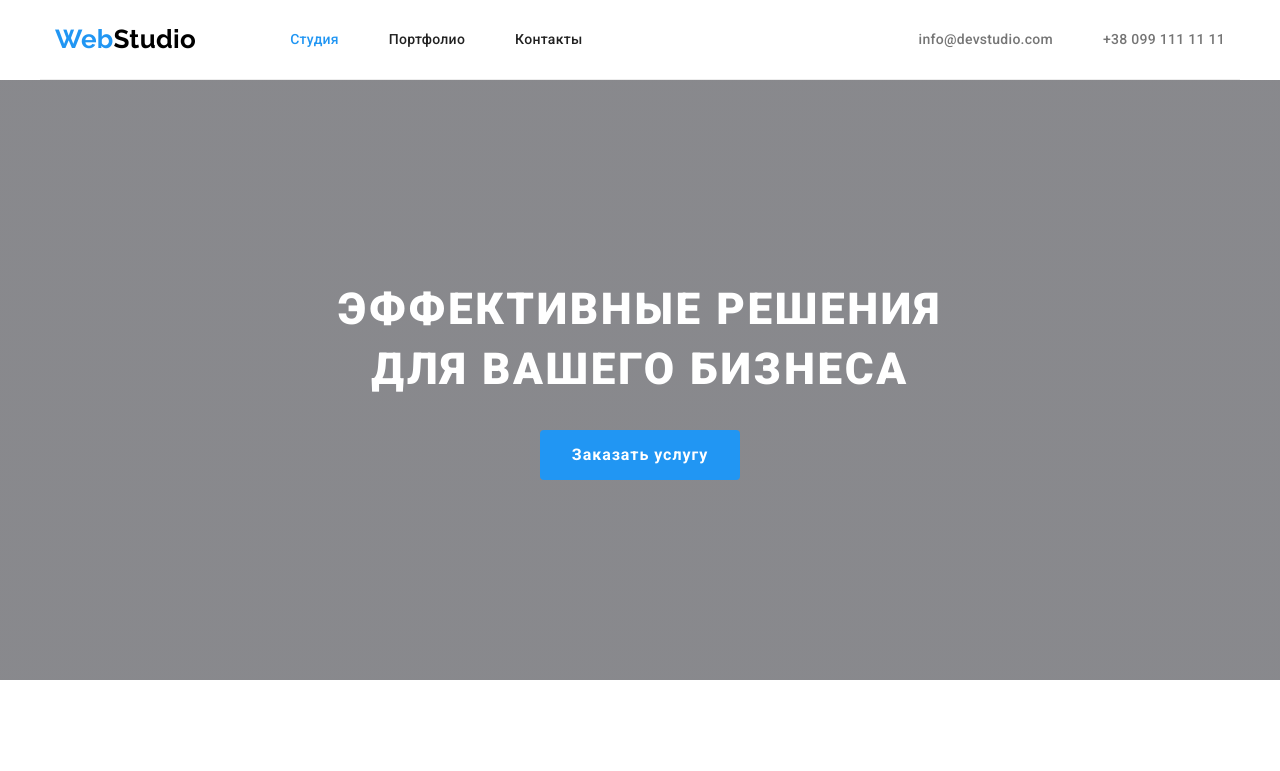
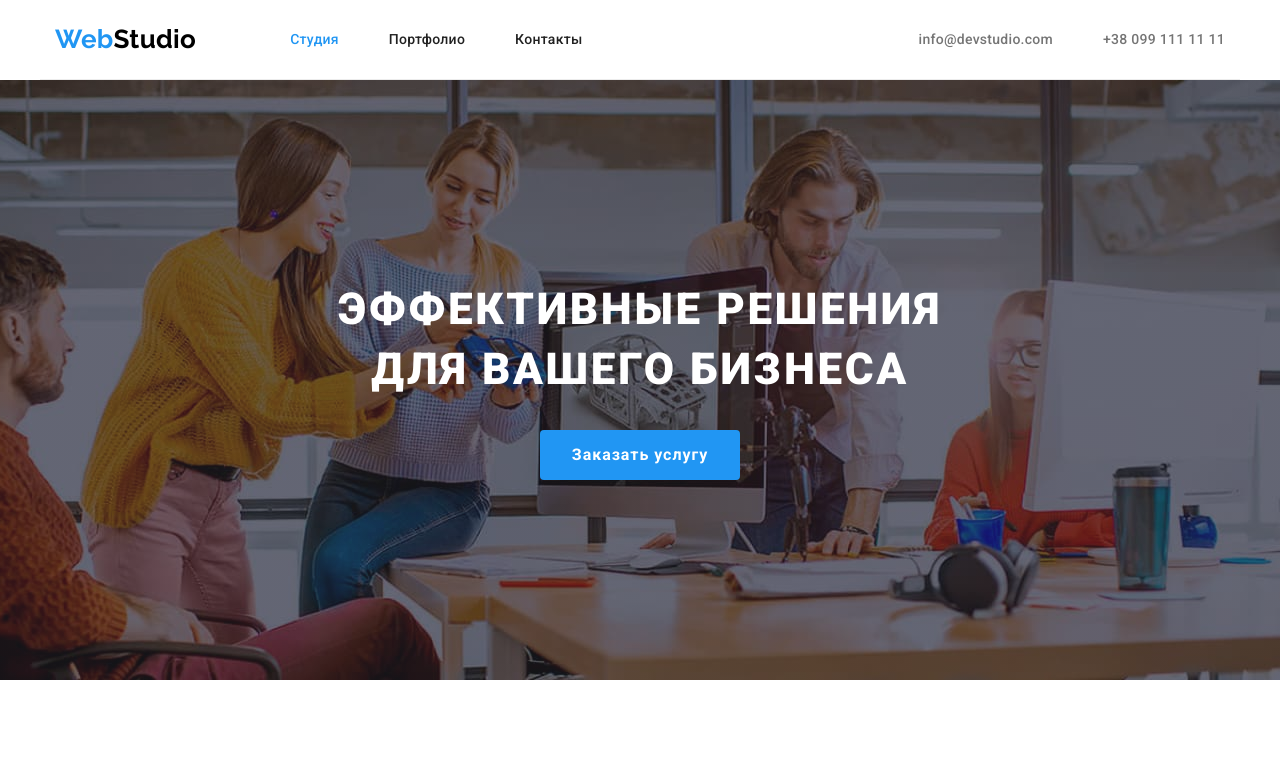
Before and after one commit to Kylory/goit-markup-hw-04, a plain HTML site: page index.html in a window 1280 px wide. Shown: the top 771 px of the page. Drawn offline with nearby package versions, Linux system fonts and the light colour scheme.

Commit message:
fixed bugs

```diff
--- a/css/style.css
+++ b/css/style.css
@@ -195,7 +195,7 @@ a:visited {
       rgba(47, 48, 58, 0.4),
       rgba(47, 48, 58, 0.4)
     ),
-    url("./images/hero-background.jpg");
+    url("../images/hero-background.jpg");
   background-repeat: no-repeat;
   background-position: center;
   background-size: cover;
```
